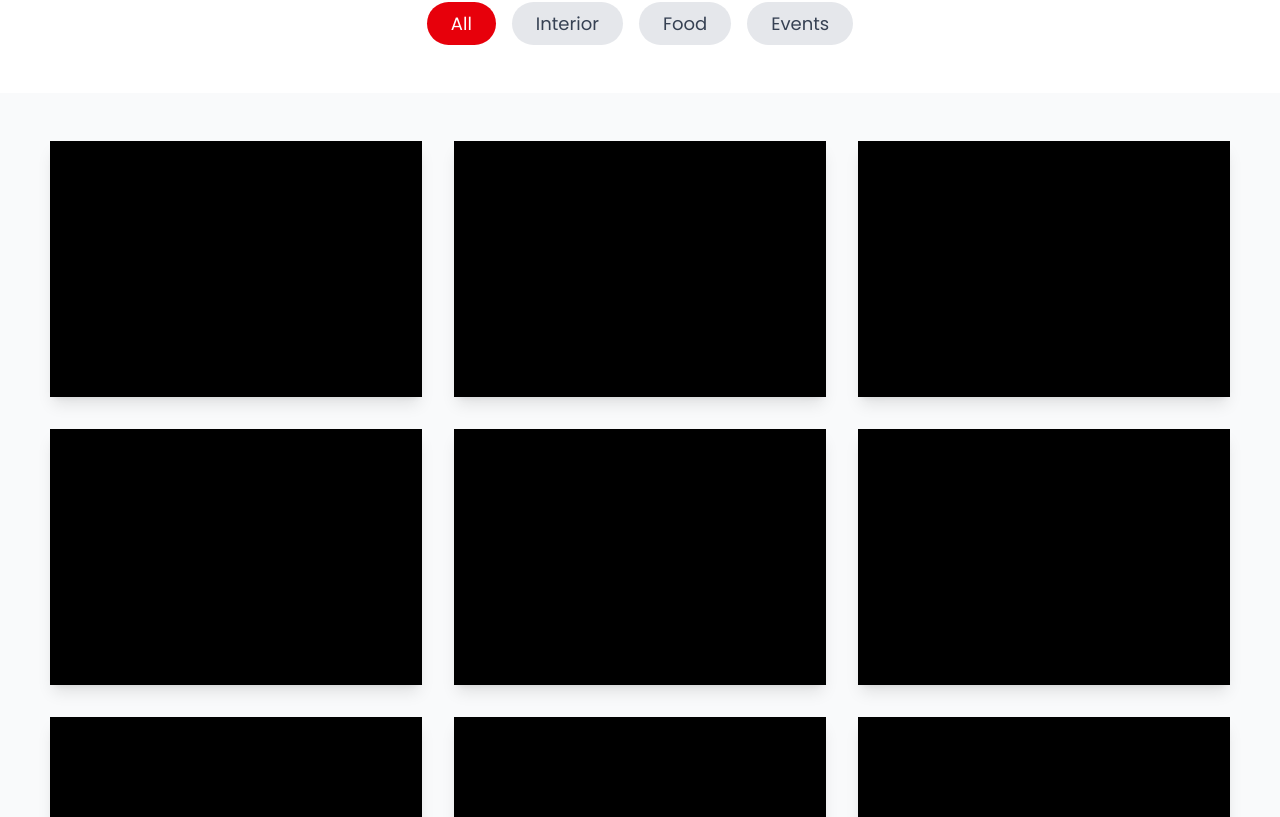
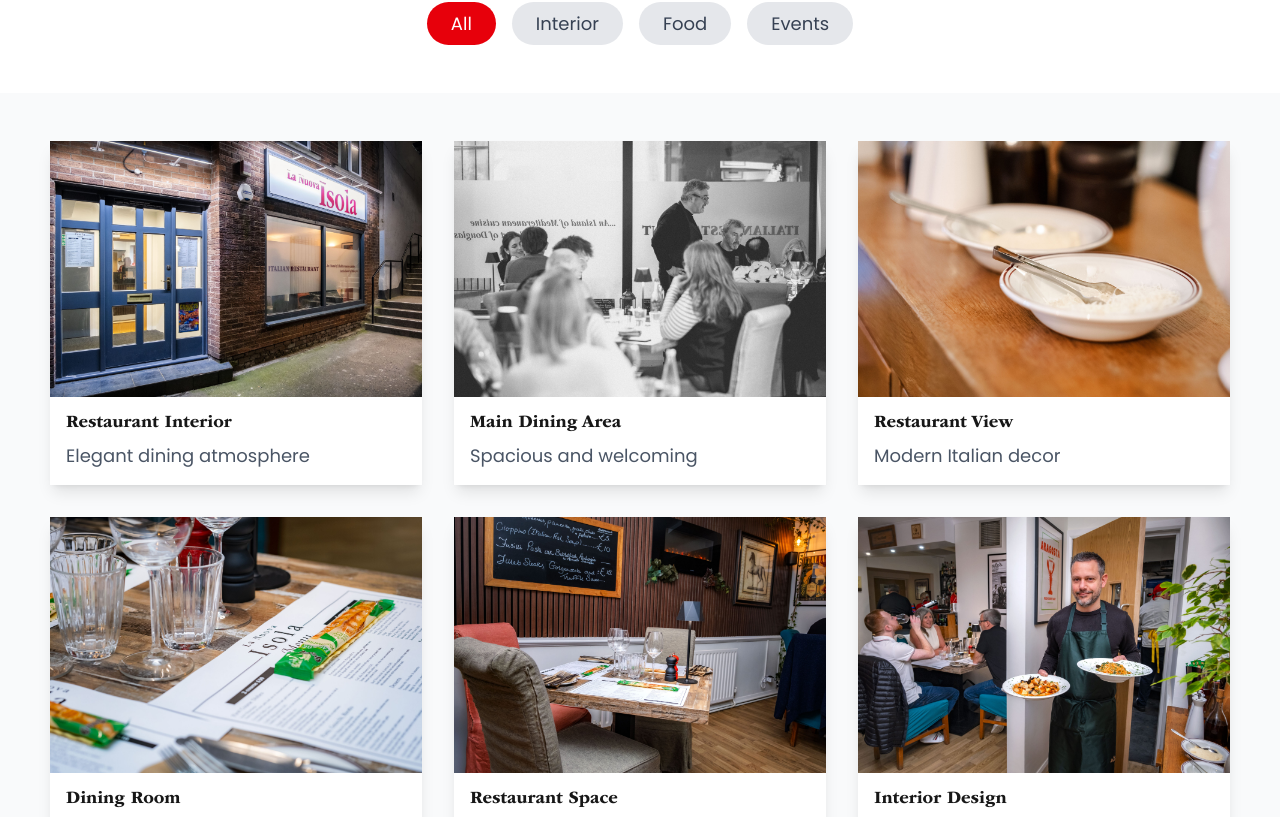
Before and after one commit to LYNKSPortal/la-nuova-isola-iom, a Next.js app: page /gallery in a window 1280 px wide. Shown: the part 583-1400 px from the top of the page. Built offline with nearby package versions, Linux system fonts and the light colour scheme.

Commit message:
Simplify gallery layout to basic cards without hover effects

```diff
--- a/src/app/gallery/page.tsx
+++ b/src/app/gallery/page.tsx
@@ -411,19 +411,15 @@ export default function Gallery() {
         <div className="px-[20px] sm:px-[20px] md:px-[50px] lg:px-[50px] xl:px-[50px]">
           <div className="grid grid-cols-1 md:grid-cols-2 lg:grid-cols-3 gap-8">
             {galleryImages.map((image) => (
-              <div key={image.id} className="group relative overflow-hidden shadow-lg">
-                <div className="aspect-w-16 aspect-h-12">
-                  <img
-                    src={image.src}
-                    alt={image.title}
-                    className="w-full h-64 object-cover"
-                  />
-                </div>
-                <div className="absolute inset-0 bg-black bg-opacity-0 group-hover:bg-opacity-60 transition-all duration-300 flex items-center justify-center">
-                  <div className="text-center opacity-0 group-hover:opacity-100 transition-opacity duration-300">
-                    <h3 className="text-white text-xl font-semibold mb-2">{image.title}</h3>
-                    <p className="text-white text-sm px-4">{image.description}</p>
-                  </div>
+              <div key={image.id} className="bg-white shadow-lg">
+                <img
+                  src={image.src}
+                  alt={image.title}
+                  className="w-full h-64 object-cover"
+                />
+                <div className="p-4">
+                  <h3 className="text-lg font-semibold mb-2">{image.title}</h3>
+                  <p className="text-sm text-gray-600">{image.description}</p>
                 </div>
               </div>
             ))}
```
